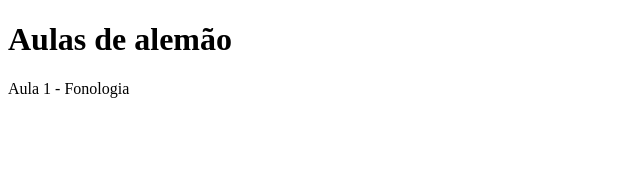
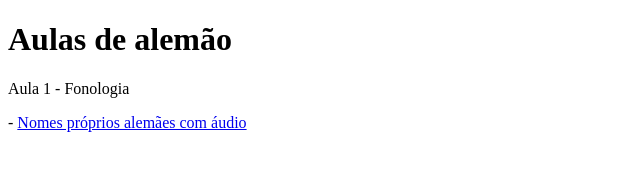
Before and after one commit to AdemirMA/deutsch, a plain HTML site: page index.html in a window 1280 px wide. Shown: the whole page, without its empty margins (0-640 px from the left). Drawn offline with Linux system fonts and the light colour scheme.

Commit message:
Add files via upload

```diff
--- a/index.html
+++ b/index.html
@@ -9,6 +9,12 @@
 <h1>Aulas de alemão</h1>
 
 <p>Aula 1 - Fonologia</p>
+<p>
+-
+<a href="https://www.germannames.de/wiki/Main_Page" target="_blank">
+Nomes próprios alemães com áudio
+</a>
+</p>
 
 </body>
 </html>
```
